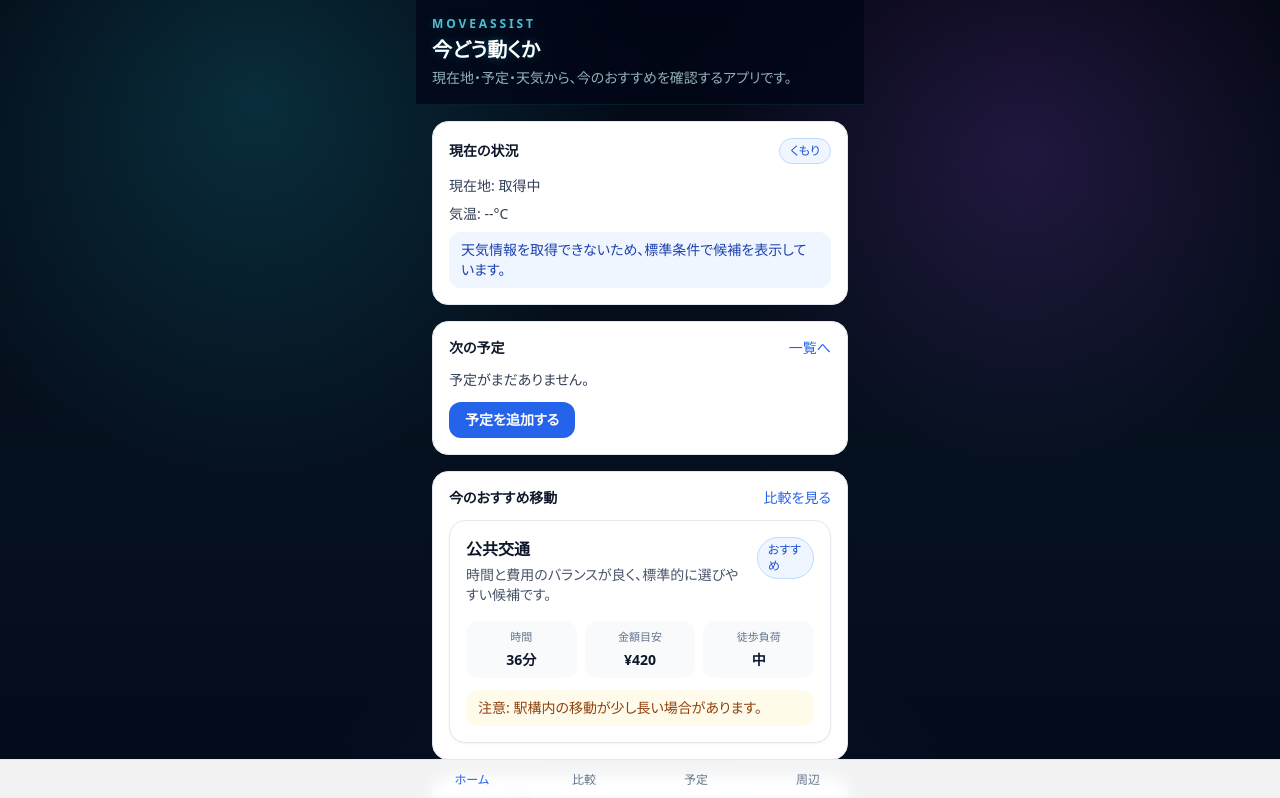
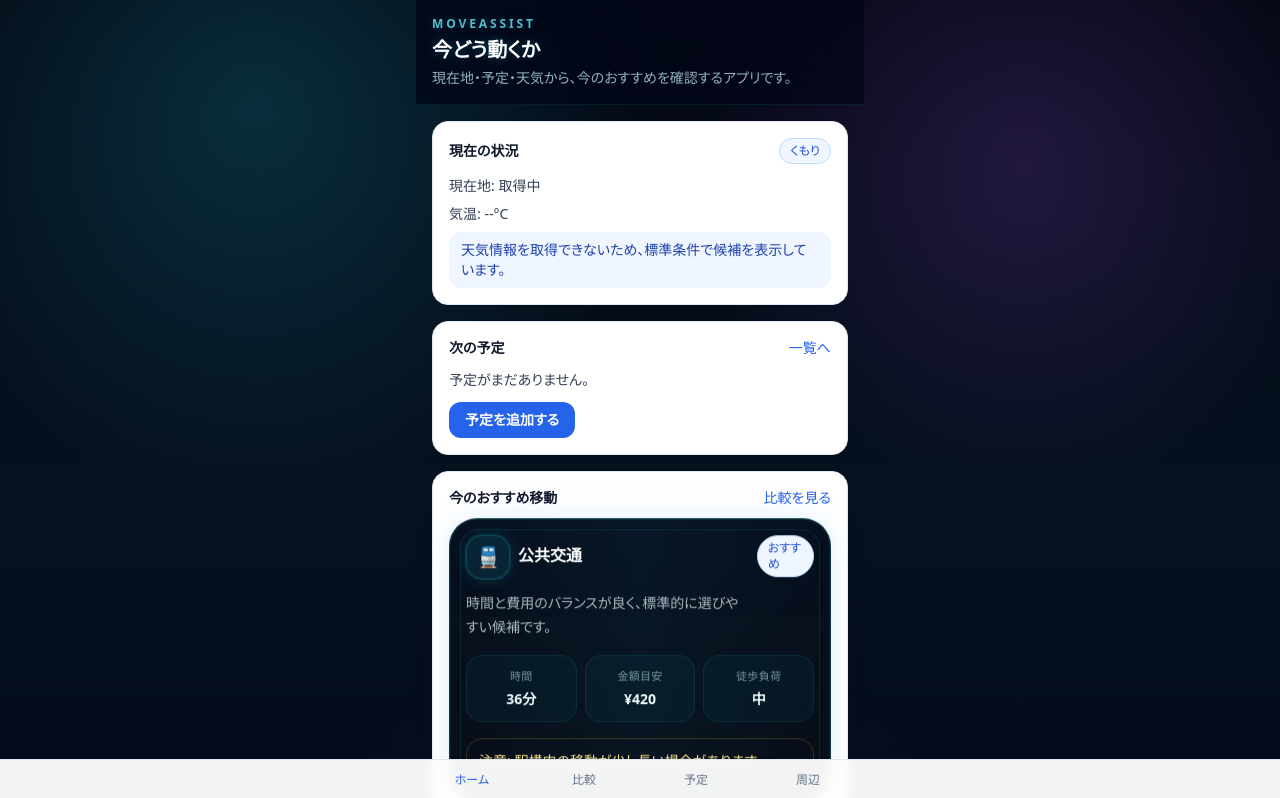
Before and after one commit to takuyayamada1982/seikastu, a Next.js app in the folder move-assist/: page / in a window 1280 px wide. Shown: the top 798 px of the page. Built offline with nearby package versions, Linux system fonts and the light colour scheme; no server answers.

Commit message:
Update RouteCard.tsx

```diff
--- a/move-assist/src/components/ui/RouteCard.tsx
+++ b/move-assist/src/components/ui/RouteCard.tsx
@@ -5,6 +5,23 @@ type RouteCardProps = {
   route: RouteOption;
   badge?: "最短" | "最安" | "負担少";
 };
+
+function routeIcon(type: string) {
+  switch (type) {
+    case "公共交通":
+      return "🚆";
+    case "タクシー":
+      return "🚕";
+    case "徒歩":
+      return "🚶";
+    case "自転車":
+      return "🚲";
+    case "車":
+      return "🚗";
+    default:
+      return "➜";
+  }
+}
 
 export default function RouteCard({ route, badge }: RouteCardProps) {
   const pillTone =
@@ -15,44 +32,48 @@ export default function RouteCard({ route, badge }: RouteCardProps) {
       : "amber";
 
   return (
-    <div className="rounded-2xl border border-slate-200 bg-white p-4 shadow-sm">
+    <div className="cyber-panel cyber-outline animate-float-soft rounded-[28px] p-4">
+      <div className="relative z-10">
         <div className="flex items-start justify-between gap-3">
           <div className="min-w-0">
             <div className="flex flex-wrap items-center gap-2">
-            <p className="text-base font-bold text-slate-900">{route.type}</p>
+              <div className="flex h-11 w-11 items-center justify-center rounded-2xl border border-cyan-400/20 bg-cyan-400/10 text-xl neon-blue">
+                {routeIcon(route.type)}
+              </div>
+              <div>
+                <p className="text-base font-bold text-white">{route.type}</p>
+                <div className="mt-1 flex flex-wrap gap-2">
                   {badge ? <StatusPill label={badge} tone="slate" /> : null}
                 </div>
-          <p className="mt-1 text-sm text-slate-600">{route.reason}</p>
               </div>
+            </div>
+            <p className="mt-3 text-sm leading-6 text-cyan-50/70">{route.reason}</p>
+          </div>
+
           <StatusPill label={route.scoreLabel} tone={pillTone} />
         </div>
 
         <div className="mt-4 grid grid-cols-3 gap-2 text-center">
-        <div className="rounded-xl bg-slate-50 p-2">
-          <p className="text-[11px] text-slate-500">時間</p>
-          <p className="mt-1 text-sm font-semibold text-slate-900">
-            {route.durationText}
-          </p>
+          <div className="rounded-2xl border border-cyan-400/10 bg-cyan-500/5 p-3">
+            <p className="text-[11px] tracking-wide text-cyan-100/55">時間</p>
+            <p className="mt-1 text-sm font-semibold text-cyan-50">{route.durationText}</p>
           </div>
-        <div className="rounded-xl bg-slate-50 p-2">
-          <p className="text-[11px] text-slate-500">金額目安</p>
-          <p className="mt-1 text-sm font-semibold text-slate-900">
-            {route.costText}
-          </p>
+          <div className="rounded-2xl border border-cyan-400/10 bg-cyan-500/5 p-3">
+            <p className="text-[11px] tracking-wide text-cyan-100/55">金額目安</p>
+            <p className="mt-1 text-sm font-semibold text-cyan-50">{route.costText}</p>
           </div>
-        <div className="rounded-xl bg-slate-50 p-2">
-          <p className="text-[11px] text-slate-500">徒歩負荷</p>
-          <p className="mt-1 text-sm font-semibold text-slate-900">
-            {route.walkingLevel}
-          </p>
+          <div className="rounded-2xl border border-cyan-400/10 bg-cyan-500/5 p-3">
+            <p className="text-[11px] tracking-wide text-cyan-100/55">徒歩負荷</p>
+            <p className="mt-1 text-sm font-semibold text-cyan-50">{route.walkingLevel}</p>
           </div>
         </div>
 
         {route.caution ? (
-        <div className="mt-3 rounded-xl bg-amber-50 px-3 py-2 text-sm text-amber-800">
+          <div className="mt-4 rounded-2xl border border-amber-400/20 bg-amber-400/8 px-3 py-3 text-sm text-amber-200">
             注意: {route.caution}
           </div>
         ) : null}
       </div>
+    </div>
   );
 }
```
Lines whose indentation alone changed are shown as unchanged.
